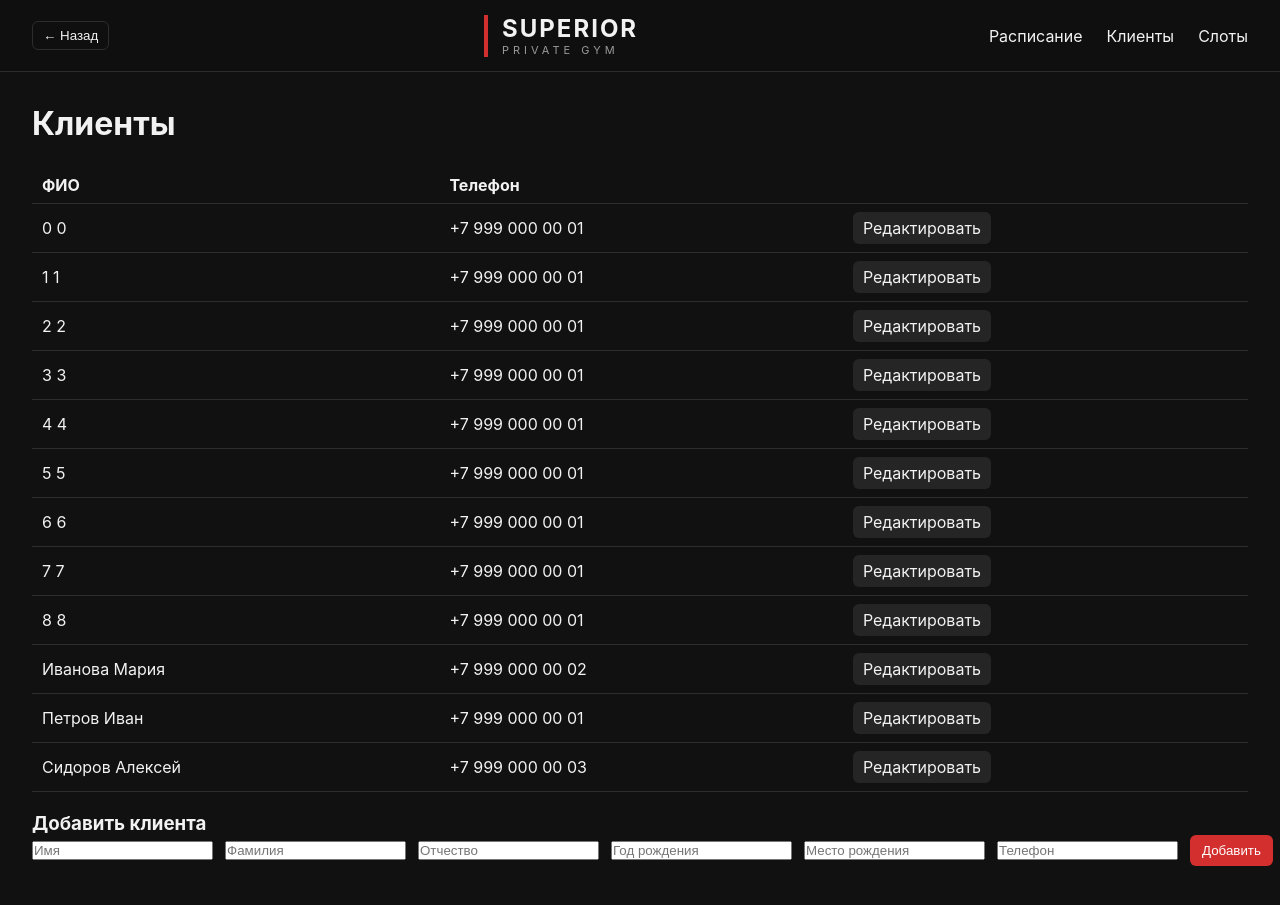
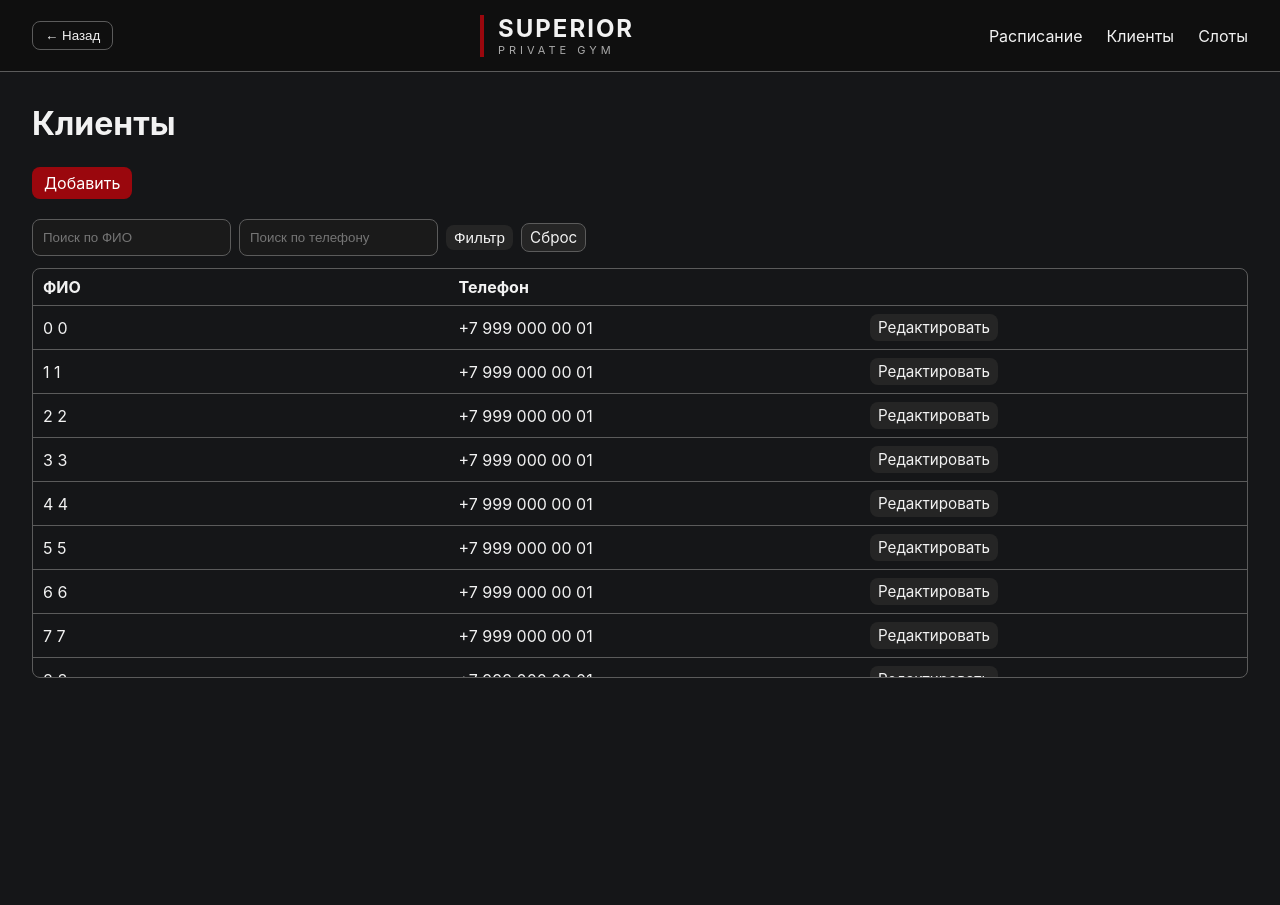
Before and after one commit to DenTaras/superior_crm, a FastAPI app: page /clients in a window 1280 px wide. Shown: the top 905 px of the page. Run offline with FastAPI, Linux system fonts and the light colour scheme.

Commit message:
Обновление документации и улучшение интерфейса: добавлены фильтры для клиентов, новые формы для создания и редактирования клиентов, улучшены стили и адаптивность интерфейса.

```diff
--- a/app.py
+++ b/app.py
@@ -264,19 +264,54 @@ def slot_page(
 
 
 @app.get("/clients")
-def clients_page(request: Request, db: Session = Depends(get_db)):
-    clients = db.query(Client).order_by(Client.name).all()
+def clients_page(
+    request: Request,
+    db: Session = Depends(get_db),
+    q_name: str = "",
+    q_phone: str = "",
+):
+    """Clients list with optional server-side filtering by name and phone.
+
+    Query params:
+    - q_name: partial match against `name`, `first_name` or `last_name` (case-insensitive)
+    - q_phone: partial match against `phone` (digits or formatted)
+
+    The resulting table in the template is constrained to a fixed-height scroll window.
+    """
+    query = db.query(Client)
+    # фильтр по имени (частичный, case-insensitive)
+    if q_name:
+        pat = f"%{q_name}%"
+        query = query.filter(
+            or_(
+                Client.name.ilike(pat),
+                Client.first_name.ilike(pat),
+                Client.last_name.ilike(pat),
+            )
+        )
+
+    # фильтр по телефону — ищем по цифрам или по введённой подстроке
+    if q_phone:
+        digits = ''.join(ch for ch in q_phone if ch.isdigit())
+        if digits:
+            query = query.filter(Client.phone.ilike(f"%{digits}%") | Client.phone.ilike(f"%{q_phone}%"))
+        else:
+            query = query.filter(Client.phone.ilike(f"%{q_phone}%"))
+
+    clients = query.order_by(Client.last_name, Client.first_name).limit(1000).all()
 
     return templates.TemplateResponse(
         request=request,
         name="clients.html",
         context={
             "clients": clients,
+            "q_name": q_name,
+            "q_phone": q_phone,
         },
     )
 
 
-@app.post("/clients/add")
+@app.post("/clients/create")
 def add_client_post(
     first_name: str = Form(...),
     last_name: str = Form(""),
@@ -315,6 +350,16 @@ def clients_edit(request: Request, client_id: int, db: Session = Depends(get_db)
         request=request,
         name="clients_edit.html",
         context={"client": client},
+    )
+
+
+@app.get("/clients/create")
+def clients_create(request: Request):
+    """Пустая форма для создания нового клиента."""
+    return templates.TemplateResponse(
+        request=request,
+        name="clients_create.html",
+        context={},
     )
 
 
@@ -462,10 +507,7 @@ def add_client(
         db.add(booking)
         db.commit()
 
-    return RedirectResponse(
-        f"/slot/{slot_id}",
-        status_code=303,
-    )
+    return RedirectResponse(f"/slot/{slot_id}", status_code=303)
 
 
 # При первом запуске приложения мы проверяем, есть ли в базе данных клиенты и слоты.
@@ -503,7 +545,18 @@ try:
                 name="Сидоров Алексей",
             ),
         ])
-
+        for i in range(9):
+            db.add_all([
+                Client(
+                    first_name=f"{i}",
+                    last_name=f"{i}",
+                    patronymic="",
+                    birth_year=1985,
+                    birth_place=f"{i}",
+                    phone="+79990000001",
+                    name=f"{i}",
+                )
+            ])
         db.commit()
 
     if db.query(Slot).count() == 0:
--- a/static/style.css
+++ b/static/style.css
@@ -1,21 +1,42 @@
 :root {
-
-    --bg: #111111;
-
+    /* фон страницы */
+    --bg: #151618;
+    /* фон выпадающего списка */
     --surface: #1a1a1a;
-
+    /* фон элемента при наведении */
     --surface-hover: #252525;
-
+    /* цвет текста */
     --text: #f2f2f2;
-
-    --muted: #999999;
-
-    --accent: #d32f2f;
-
-    --border: #2d2d2d;
+    /* цвет вторичного текста */
+    --muted: #aaaaaa;
+    /* цвет акцента */
+    --accent: #9A070D;
+    /* цвет границы */
+    --border: #5B5B5B;
+    /* радиусы и отступы */
+    --radius: 8px;
+    --radius-lg: 12px;
+    --pad: 10px;
+    --pad-lg: 20px;
+    --btn-pad: 6px 12px;
+    /* высота строки в таблице клиентов — используется для фиксированного окна */
+    --row-height: 41px;
+    --wrapper-rows: 10; /* количество видимых строк в окне таблицы клиентов */
 }
 
+/* Utility components (best-practices) */
+.panel { background: var(--surface); border-radius: var(--radius-lg); padding: var(--pad-lg); color: var(--text); }
+.panel--accent { border-left: 4px solid var(--accent); }
+.btn { display: inline-block; padding: var(--btn-pad); border-radius: var(--radius); background: var(--accent); color: white; border: none; cursor: pointer; text-decoration: none; text-align: center; }
+.btn--ghost { background: transparent; border: 1px solid var(--border); color: var(--text); }
+.btn--small { padding: 4px 8px; font-size: 0.95rem; background: var(--surface-hover); color: var(--text); border-radius: var(--radius); text-decoration: none; }
+.form-row { display: flex; flex-direction: column; gap: 6px; margin-bottom: 12px; }
+.label { color: var(--muted); margin-bottom: 6px; font-size: 0.95rem; }
+.field { padding: var(--pad); border-radius: var(--radius); border: 1px solid var(--border); background: var(--surface); color: var(--text); }
+
+
 * {
+    /* сброс стилей */
     margin: 0;
     padding: 0;
     box-sizing: border-box;
@@ -206,40 +205,26 @@ form {
     align-items: center;
 }
 
-select {
-
+/* Унифицированные стили для полей формы */
+select, input, textarea {
     background: var(--surface);
-
     color: var(--text);
-
     border: 1px solid var(--border);
-
-    padding: 10px;
-
-    border-radius: 8px;
-
-    min-width: 250px;
+    padding: var(--pad);
+    border-radius: var(--radius);
 }
 
+/* Кнопки: базовый стиль и варианты */
 button {
-
     background: var(--accent);
-
     color: white;
-
     border: none;
-
-    border-radius: 6px;
-
-    padding: 8px 12px;
-
+    border-radius: var(--radius);
+    padding: var(--btn-pad);
     cursor: pointer;
 }
 
-button:hover {
-
-    opacity: .9;
-}
+button:hover { opacity: .9; }
 
 .page-title {
 
@@ -294,6 +270,10 @@ button:hover {
     gap: 12px;
 }
 
+/* clients table scroll window: fixed visible rows (~10) */
+.clients-table-wrapper { max-height: calc(var(--row-height) * var(--wrapper-rows)); overflow: auto; border: 1px solid var(--border); border-radius: var(--radius); }
+.clients-table tbody tr { height: var(--row-height); }
+
 .client-card table {
     width: 100%;
     border-collapse: collapse;
@@ -314,14 +294,7 @@ button:hover {
     gap: 8px;
 }
 
-.small-btn {
-    background: var(--surface-hover);
-    color: var(--text);
-    padding: 6px 10px;
-    border-radius: 6px;
-    text-decoration: none;
-    display: inline-block;
-}
+.btn--small, .small-btn { padding: 4px 8px; font-size: 0.95rem; background: var(--surface-hover); color: var(--text); border-radius: var(--radius); text-decoration: none; display: inline-block; }
 
 /* Стили для компактного списка клиентов */
 .clients-table {
@@ -350,15 +323,7 @@ button:hover {
     margin-right: 12px;
 }
 
-.back-btn {
-    background: transparent;
-    color: var(--text);
-    border: 1px solid var(--border);
-    padding: 6px 10px;
-    border-radius: 6px;
-    margin-right: 12px;
-    cursor: pointer;
-}
+.back-btn { padding: 6px 10px; margin-right: 12px; }
 
 /* Стили календаря расписания */
 .calendar {
--- a/templates/base.html
+++ b/templates/base.html
@@ -15,7 +15,7 @@
 <body>
 <header class="header">
     <div class="left-controls">
-        <button class="back-btn" onclick="history.back()">← Назад</button>
+        <button class="btn btn--ghost" onclick="history.back()">← Назад</button>
     </div>
     <div class="logo">
         <span class="logo-red"></span>
--- a/templates/clients.html
+++ b/templates/clients.html
@@ -6,7 +6,22 @@
     <h1>Клиенты</h1>
 </div>
 
+<div style="margin-top:16px;">
+    <a class="btn" href="/clients/create">Добавить</a>
+</div>
+<br>
+
+<div class="page-controls">
+    <form method="get" action="/clients" class="form-row" style="flex-direction:row;gap:8px;align-items:center;">
+        <input class="field" type="search" name="q_name" placeholder="Поиск по ФИО" value="{{ q_name or '' }}" />
+        <input class="field" type="search" name="q_phone" placeholder="Поиск по телефону" value="{{ q_phone or '' }}" />
+        <button class="btn btn--small" type="submit">Фильтр</button>
+        <a class="btn btn--ghost btn--small" href="/clients">Сброс</a>
+    </form>
+</div>
+
 <div class="clients-list">
+    <div class="clients-table-wrapper">
     <table class="clients-table">
         <thead>
             <tr><th>ФИО</th><th>Телефон</th><th></th></tr>
@@ -17,28 +32,15 @@
                 <td>{{ client.fio() }}</td>
                 <td>{{ client.phone|format_phone }}</td>
                 <td>
-                    <a class="small-btn" href="/clients/edit/{{ client.id }}">Редактировать</a>
-                    <!-- <form method="post" action="/clients/delete/{{ client.id }}" style="display:inline" onsubmit="return confirm('Удалить клиента?');">
-                        <button class="small-btn">Удалить</button>
-                    </form> -->
+                    <a class="btn btn--small" href="/clients/edit/{{ client.id }}">Редактировать</a>
                 </td>
             </tr>
         {% endfor %}
         </tbody>
     </table>
+    </div>
 </div>
 
-<br>
-<h3>Добавить клиента</h3>
 
-<form method="post" action="/clients/add">
-    <input type="text" name="first_name" placeholder="Имя" required />
-    <input type="text" name="last_name" placeholder="Фамилия" />
-    <input type="text" name="patronymic" placeholder="Отчество" />
-    <input type="number" name="birth_year" placeholder="Год рождения" />
-    <input type="text" name="birth_place" placeholder="Место рождения" />
-    <input type="text" name="phone" placeholder="Телефон" />
-    <button>Добавить</button>
-</form>
 
 {% endblock %}
--- a/templates/schedule.html
+++ b/templates/schedule.html
@@ -26,7 +26,7 @@
                     {% set cell = grid.get((d_idx, hour)) %}
                     {% if cell %}
                     <!-- ячейка -->
-                    <a class="card" href="/slot/{{ cell.slot.id }}">
+                    <a class="panel panel--accent" href="/slot/{{ cell.slot.id }}">
                         <!-- время -->
                         <div class="card-time">{{ cell.slot.start_time.strftime('%H:%M') }}</div>
                         <!-- вместимость -->
```
Also changed, not shown: other parts of static/style.css (+18 -45 lines), templates/clients_create.html (added, +21 -0 lines), templates/clients_edit.html (+8 -8 lines), templates/slot.html (+4 -6 lines), templates/slots.html (+7 -10 lines), templates/slots_edit.html (+7 -7 lines), README.md, superior.db.
